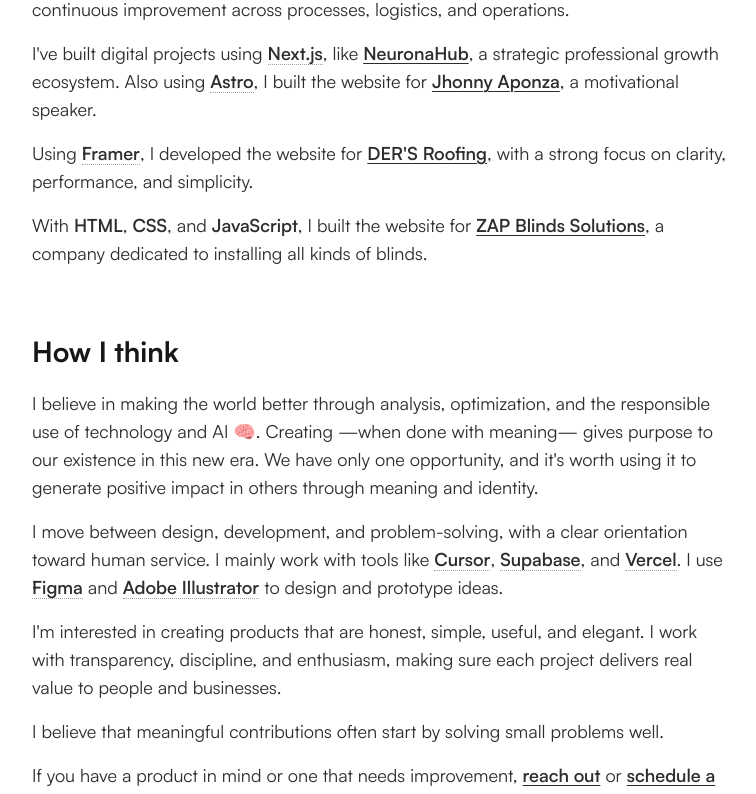
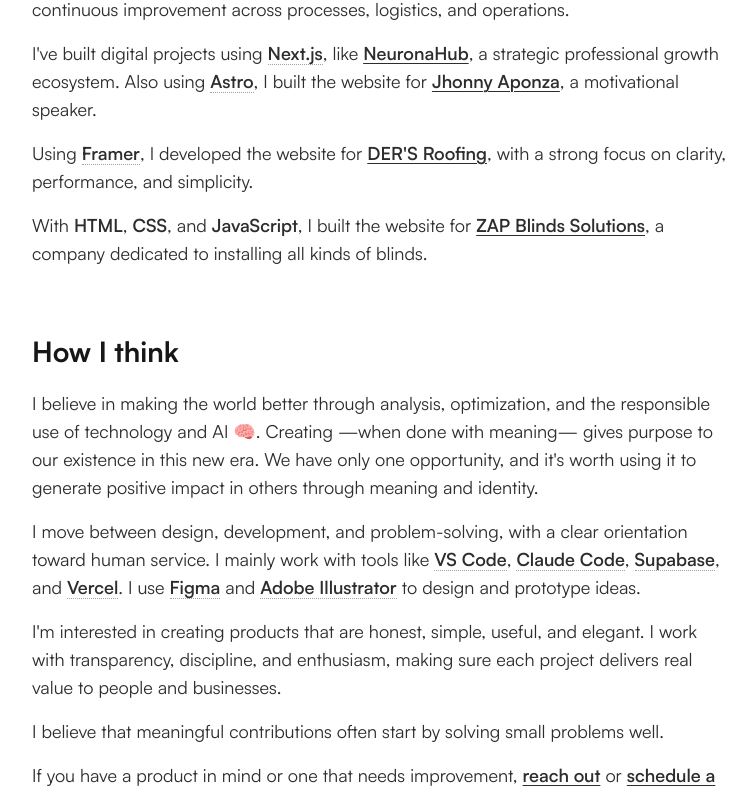
Before and after one commit to andreszapataq/andreszapata.me-v3, a Next.js app: page /en in a window 1280 px wide. Shown: the part 662-1456 px from the top of the page, without its empty margins (60-816 px from the left). Built offline with nearby package versions, Linux system fonts and the light colour scheme; no server answers; the database is empty.

Commit message:
update como pienso

```diff
--- a/components/highlight.tsx
+++ b/components/highlight.tsx
@@ -37,7 +37,7 @@
   return (
     <span
       ref={spanRef}
-      className="font-semibold cursor-help border-b border-dotted border-foreground/40 relative"
+      className="font-semibold cursor-help border-b border-dotted border-foreground/40 relative whitespace-nowrap"
       onTouchEnd={handleTouchEnd}
       onMouseEnter={() => setIsVisible(true)}
       onMouseLeave={() => setIsVisible(false)}
--- a/components/thinking-section.tsx
+++ b/components/thinking-section.tsx
@@ -13,8 +13,11 @@
       <p>{t("p1")}</p>
       <p>
         {t.rich("p2", {
-          cursor: (chunks) => (
-            <Highlight icon="/icons/cursor_dark.svg">{chunks}</Highlight>
+          vscode: (chunks) => (
+            <Highlight icon="/icons/vscode.svg">{chunks}</Highlight>
+          ),
+          claudecode: (chunks) => (
+            <Highlight icon="/icons/claude-code.svg">{chunks}</Highlight>
           ),
           supabase: (chunks) => (
             <Highlight icon="/icons/supabase.svg">{chunks}</Highlight>
--- a/messages/en.json
+++ b/messages/en.json
@@ -52,7 +52,7 @@
     "thinking": {
       "title": "How I think",
       "p1": "I believe in making the world better through analysis, optimization, and the responsible use of technology and AI 🧠. Creating —when done with meaning— gives purpose to our existence in this new era. We have only one opportunity, and it's worth using it to generate positive impact in others through meaning and identity.",
-      "p2": "I move between design, development, and problem-solving, with a clear orientation toward human service. I mainly work with tools like <cursor>Cursor</cursor>, <supabase>Supabase</supabase>, and <vercel>Vercel</vercel>. I use <figma>Figma</figma> and <illustrator>Adobe Illustrator</illustrator> to design and prototype ideas.",
+      "p2": "I move between design, development, and problem-solving, with a clear orientation toward human service. I mainly work with tools like <vscode>VS Code</vscode>, <claudecode>Claude Code</claudecode>, <supabase>Supabase</supabase>, and <vercel>Vercel</vercel>. I use <figma>Figma</figma> and <illustrator>Adobe Illustrator</illustrator> to design and prototype ideas.",
       "p3": "I'm interested in creating products that are honest, simple, useful, and elegant. I work with transparency, discipline, and enthusiasm, making sure each project delivers real value to people and businesses.",
       "p4": "I believe that meaningful contributions often start by solving small problems well.",
       "p5": "If you have a product in mind or one that needs improvement, <email>reach out</email> or <cal>schedule a call</cal> — I'd love to talk about it.",
--- a/messages/es.json
+++ b/messages/es.json
@@ -52,7 +52,7 @@
     "thinking": {
       "title": "Cómo pienso",
       "p1": "Creo en hacer un mundo mejor a través del análisis, la optimización y el uso responsable de la tecnología y de la IA 🧠. Crear —cuando se hace con significado— le da sentido a nuestra existencia en esta nueva era. Tenemos una sola oportunidad y vale la pena usarla para generar impacto positivo en los demás a través del sentido y la identidad.",
-      "p2": "Me muevo entre el diseño, el desarrollo y la resolución de problemas, con una orientación clara al servicio humano. Trabajo principalmente con herramientas como <cursor>Cursor</cursor>, <supabase>Supabase</supabase> y <vercel>Vercel</vercel>. Utilizo <figma>Figma</figma> y <illustrator>Adobe Illustrator</illustrator> para diseñar y prototipar ideas.",
+      "p2": "Me muevo entre el diseño, el desarrollo y la resolución de problemas, con una orientación clara al servicio humano. Trabajo principalmente con herramientas como <vscode>VS Code</vscode>, <claudecode>Claude Code</claudecode>, <supabase>Supabase</supabase> y <vercel>Vercel</vercel>. Utilizo <figma>Figma</figma> y <illustrator>Adobe Illustrator</illustrator> para diseñar y prototipar ideas.",
       "p3": "Me interesa crear productos honestos, sencillos, útiles y elegantes. Trabajo con transparencia, disciplina y entusiasmo, cuidando que cada proyecto genere valor real para las personas y los negocios.",
       "p4": "Creo que los grandes aportes empiezan resolviendo bien los problemas pequeños.",
       "p5": "Si tienes un producto en mente o uno que necesita mejorar, <email>escríbeme</email> o <cal>agendemos una llamada</cal> — con gusto lo conversamos.",
```
Also changed, not shown: public/icons/claude-code.svg (added), public/icons/vscode.svg (added).
